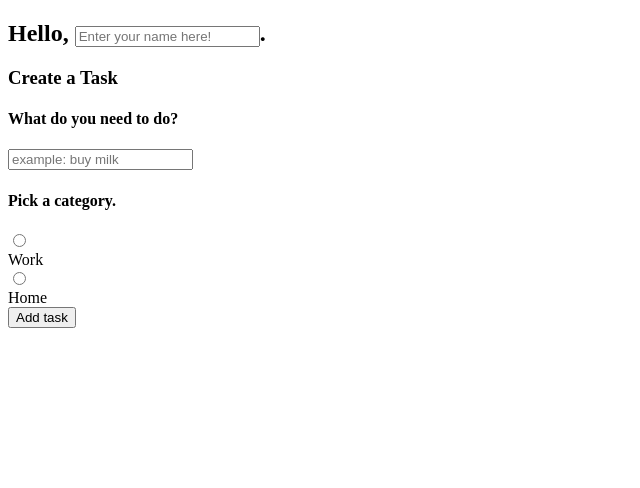
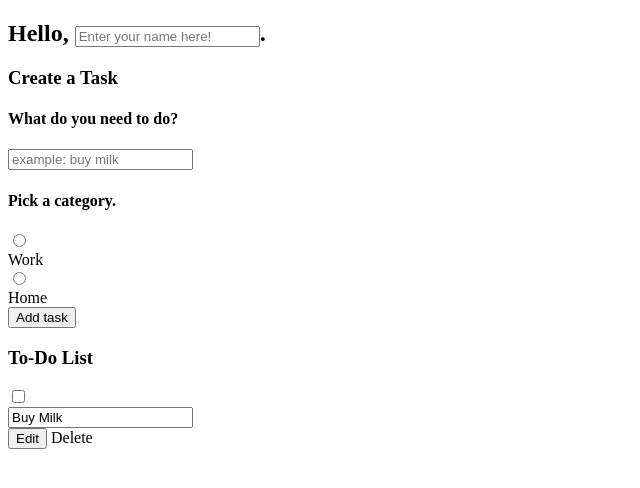
Before and after one commit to kathrynljackson/todo-list-categories, a plain HTML site: page index.html in a window 1280 px wide. Shown: the whole page, without its empty margins (0-640 px from the left). Drawn offline with Linux system fonts and the light colour scheme.

Commit message:
Add list

```diff
--- a/index.html
+++ b/index.html
@@ -52,9 +52,32 @@
                         <div>Home</div>
                     </label>
                 </div>
+
                 <input type="submit" value="Add task" />
             </form>
         </section>
+
+        <section class="todo-list">
+            <h3>To-Do List</h3>
+            <div class="list" id="todo-list">
+                <div class="todo-item">
+                    <label>
+                        <input type="checkbox" />
+                        <span class="bubble work"></span>
+                    </label>
+
+                    <div class="todo-content">
+                        <input type="text" value="Buy Milk" readonly />
+                    </div>
+
+                    <div class="actions">
+                        <button class="edit">Edit</button>
+                        <buton class="delete">Delete</buton>
+                    </div>
+                </div>
+            </div>
+        </section>
+
     </main>
 	<script src="main.js"></script>
   </body>
```
